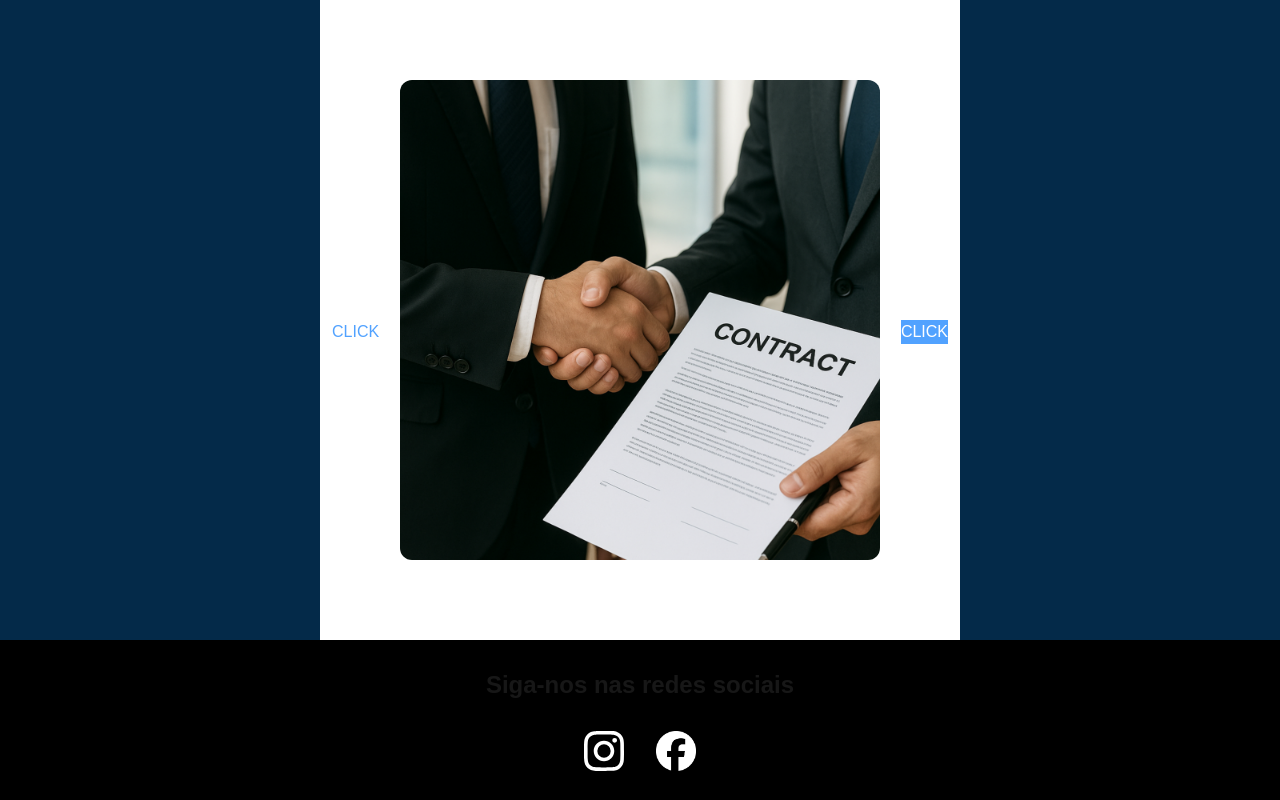
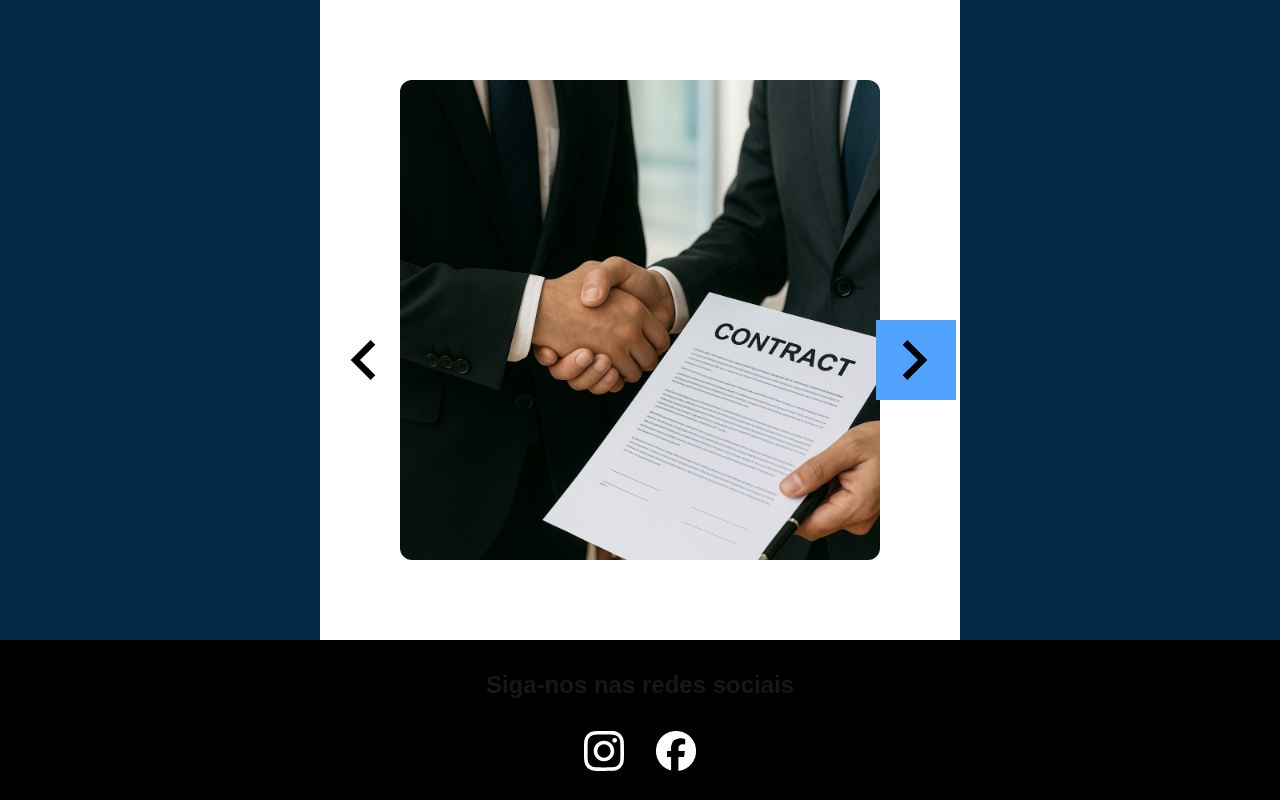
Before and after one commit to DavidSheltonSF/advogados-landing-page, a Next.js app: page / in a window 1280 px wide. Shown: the part 1776-2576 px from the top of the page. Built offline with nearby package versions, Linux system fonts and the light colour scheme.

Commit message:
refactor(carousel): add arrow icons

```diff
--- a/src/app/components/carousel/index.tsx
+++ b/src/app/components/carousel/index.tsx
@@ -30,8 +30,12 @@ export function Carousel() {
         })}
       </div>
       </div>
-      <button onClick={prevSlide} className="absolute top-1/2 left-3 text-blue-400">CLICK</button>
-      <button onClick={nextSlide} className="absolute top-1/2 right-3 text-white bg-blue-400">CLICK</button>
+      <button onClick={prevSlide} className="absolute top-1/2 left-1 text-blue-400">
+        <img className="w-20" src="icons/arrow-left.svg" alt="" />
+      </button>
+      <button onClick={nextSlide} className="absolute top-1/2 right-1 text-white bg-blue-400">
+        <img className="w-20" src="icons/arrow-right.svg" alt="" />
+      </button>
     </div>
   )
 }
```
